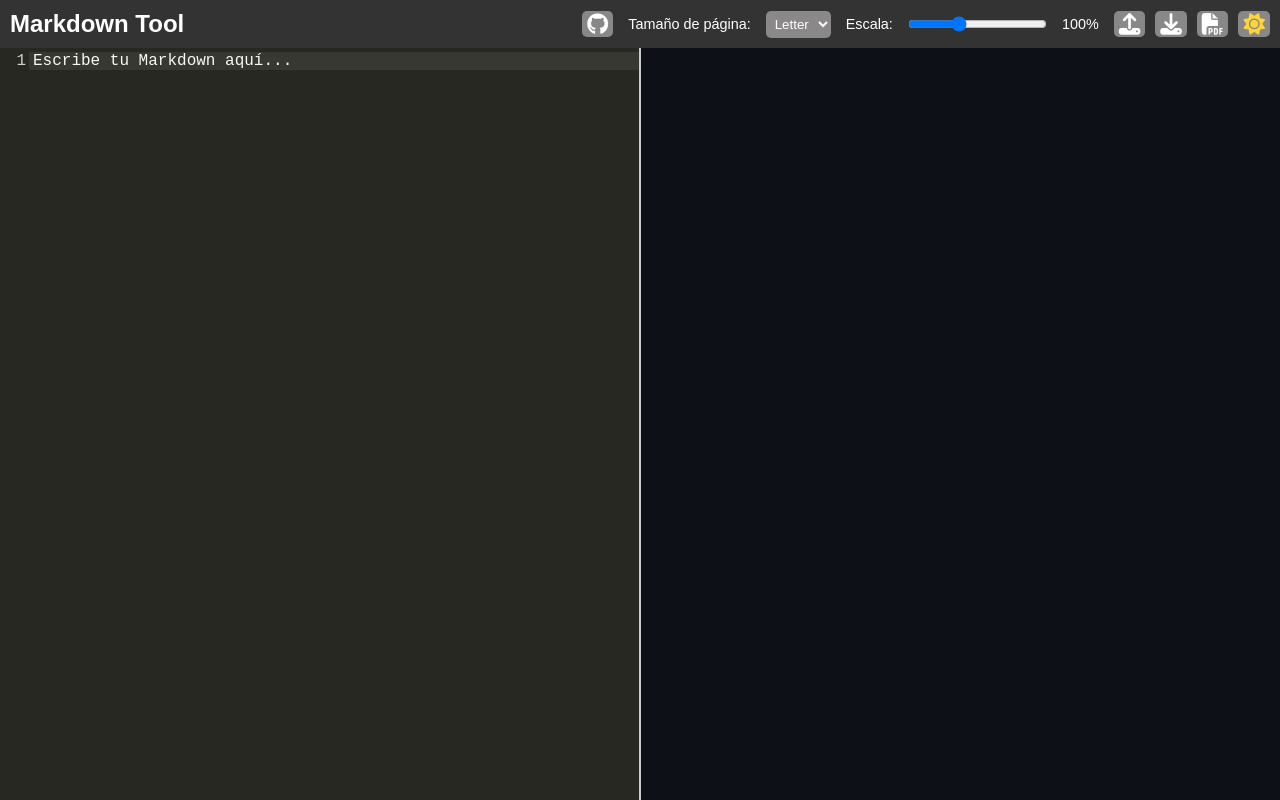
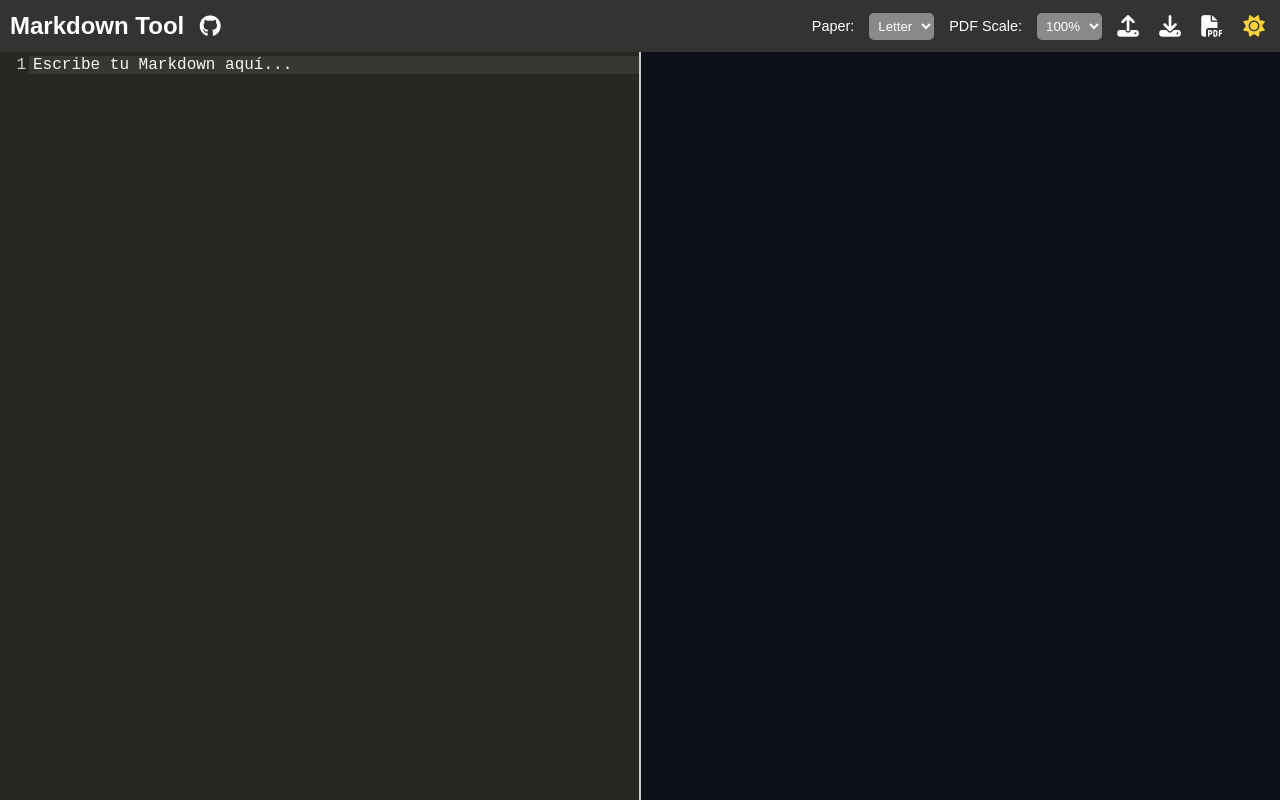
Before and after one commit to FrankSkep/markdown-editor, a plain HTML site: page index.html in a window 1280 px wide. Drawn offline with nearby package versions, Linux system fonts and the light colour scheme.

Commit message:
button size static

```diff
--- a/app.js
+++ b/app.js
@@ -3,7 +3,6 @@ document.addEventListener('DOMContentLoaded', () => {
     const htmlOutput = document.getElementById('html-output');
     const printFrame = document.getElementById('print-frame');
     const scaleInput = document.getElementById('scale');
-    const scaleValue = document.getElementById('scale-value');
     const iconTheme = document.getElementById('icon-theme');
     const github_light = document.getElementById('github-light');
     const github_dark = document.getElementById('github-dark');
@@ -72,11 +71,6 @@ document.addEventListener('DOMContentLoaded', () => {
         const markdownText = codeMirrorEditor.getValue();
         const htmlText = md.render(markdownText);
         htmlOutput.innerHTML = htmlText;
-
-        // Aplicar escala a la vista previa
-        const scale = scaleInput.value;
-        htmlOutput.style.transform = `scale(${scale})`;
-        htmlOutput.style.transformOrigin = '0 0';
     }
 
     // Función para comprobar la extensión del archivo
@@ -170,12 +164,6 @@ document.addEventListener('DOMContentLoaded', () => {
         localStorage.setItem('editorContent', codeMirrorEditor.getValue());
     });
 
-    scaleInput.addEventListener('input', () => {
-        const scale = scaleInput.value;
-        scaleValue.textContent = `${Math.round(scale * 100)}%`;
-        updatePreview();
-    });
-
     uploadButton.addEventListener('click', () => {
         fileInput.click();
     });
--- a/index.html
+++ b/index.html
@@ -22,22 +22,29 @@
     <!-- Barra de navegación -->
     <div class="navbar">
         <h1>Markdown Tool</h1>
+        <button id="github-btn" title="Dev. GitHub"><i class="fa-brands fa-github fa-xl"></i></button>
         <div class="nav-options">
-            <button><i class="fa-brands fa-github fa-xl"></i></button>
-            <label for="page-size">Tamaño de página:</label>
+            <label for="page-size">Paper:</label>
             <select id="page-size">
                 <option value="A4">A4</option>
                 <option value="Letter" selected>Letter</option>
                 <option value="Legal">Legal</option>
             </select>
-            <label for="scale">Escala:</label>
-            <input type="range" id="scale" min="0.5" max="2" step="0.1" value="1">
-            <span id="scale-value">100%</span>
+            <label for="scale">PDF Scale:</label>
+            <select id="scale">
+                <option value="0.5">50%</option>
+                <option value="0.75">75%</option>
+                <option value="1" selected>100%</option>
+                <option value="1.25">125%</option>
+                <option value="1.5">150%</option>
+                <option value="1.75">175%</option>
+                <option value="2">200%</option>
+            </select>
             <input type="file" id="file-input" accept=".md" style="display: none;" />
-            <button id="upload-button" title="Subir archivo Markdown"><i class="fa-solid fa-upload fa-xl"></i></button>
-            <button id="download-button" title="Descargar archivo Markdown"><i class="fa-solid fa-download fa-xl"></i></button>
-            <button id="convert-button" title="Descargar en PDF"><i class="fa-solid fa-file-pdf fa-xl"></i></button>
-            <button id="toggle-theme" title="Cambiar tema"><i id="icon-theme" class="fa-solid fa-sun fa-xl" style="color: #FFD43B;"></i></button>
+            <button id="upload-button" title="Upload Markdown File"><i class="fa-solid fa-upload fa-xl"></i></button>
+            <button id="download-button" title="Download Markdown File"><i class="fa-solid fa-download fa-xl"></i></button>
+            <button id="convert-button" title="Export PDF"><i class="fa-solid fa-file-pdf fa-xl"></i></button>
+            <button id="toggle-theme" title="Change theme"><i id="icon-theme" class="fa-solid fa-sun fa-xl" style="color: #FFD43B;"></i></button>
         </div>
     </div>
 
--- a/static/styles.css
+++ b/static/styles.css
@@ -59,6 +59,11 @@ body {
 .navbar h1 {
     font-size: 1.5rem;
     margin: 0;
+    margin-right: 10px; /* Añadir espacio entre el h1 y el botón */
+}
+
+.navbar #github-btn {
+    margin-right: auto; /* Empuja el resto de los elementos a la derecha */
 }
 
 .navbar .nav-options {
@@ -68,8 +73,8 @@ body {
 }
 
 .navbar .nav-options label,
-.navbar .nav-options input[type="range"],
 .navbar .nav-options button,
+#github-btn,
 .navbar .nav-options span {
     font-size: 0.9rem;
     color: white;
@@ -88,18 +93,20 @@ body {
 }
 
 .navbar .nav-options option {
-    color : black;
+    color: black;
     background-color: white;
 }
 
-.navbar .nav-options button {
-    background-color: #888888;
+.navbar .nav-options button, #github-btn {
+    background-color: transparent;
     color: rgb(255, 255, 255);
     border-radius: 5px;
     cursor: pointer;
+    width: 32px;
+    height: 32px;
 }
 
-.navbar .nav-options button:hover {
+.navbar .nav-options button:hover, #github-btn:hover {
     background-color: rgb(92, 91, 91);
     color: rgb(230, 230, 230);
 }
```
